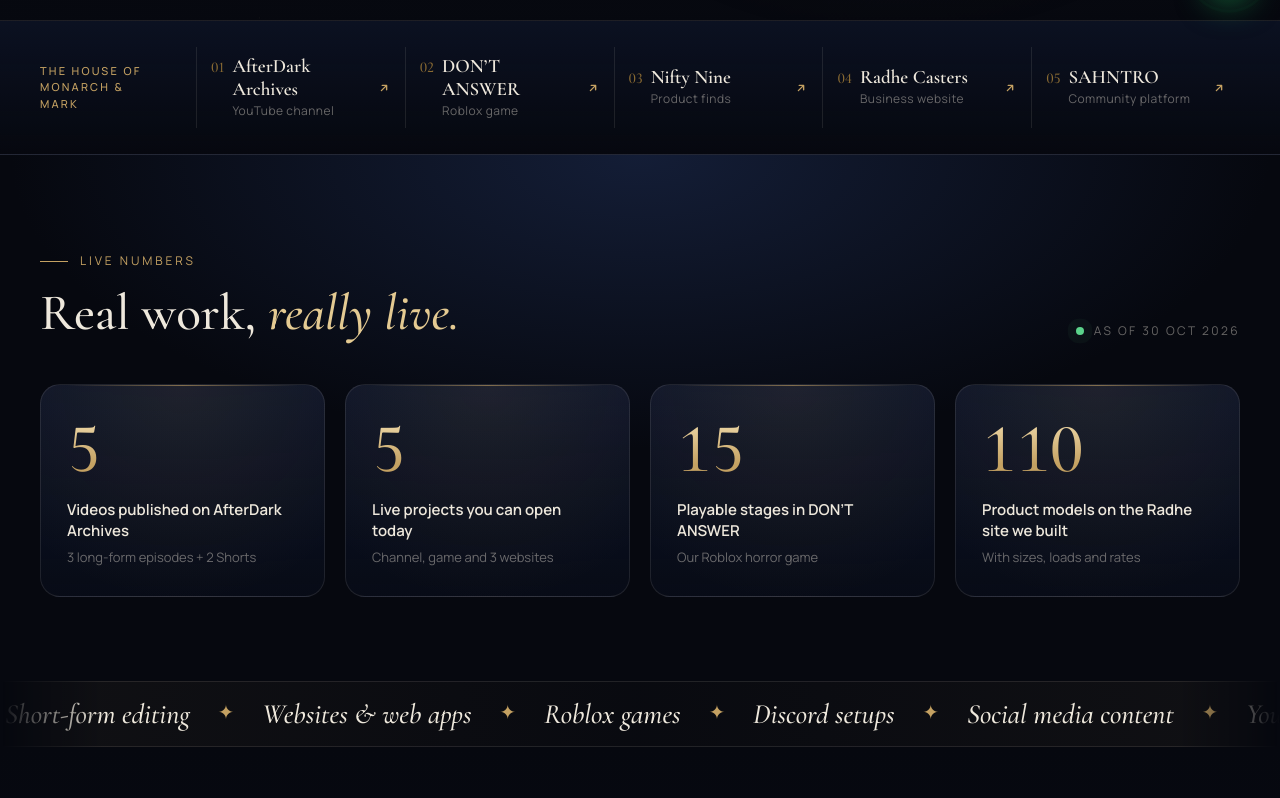
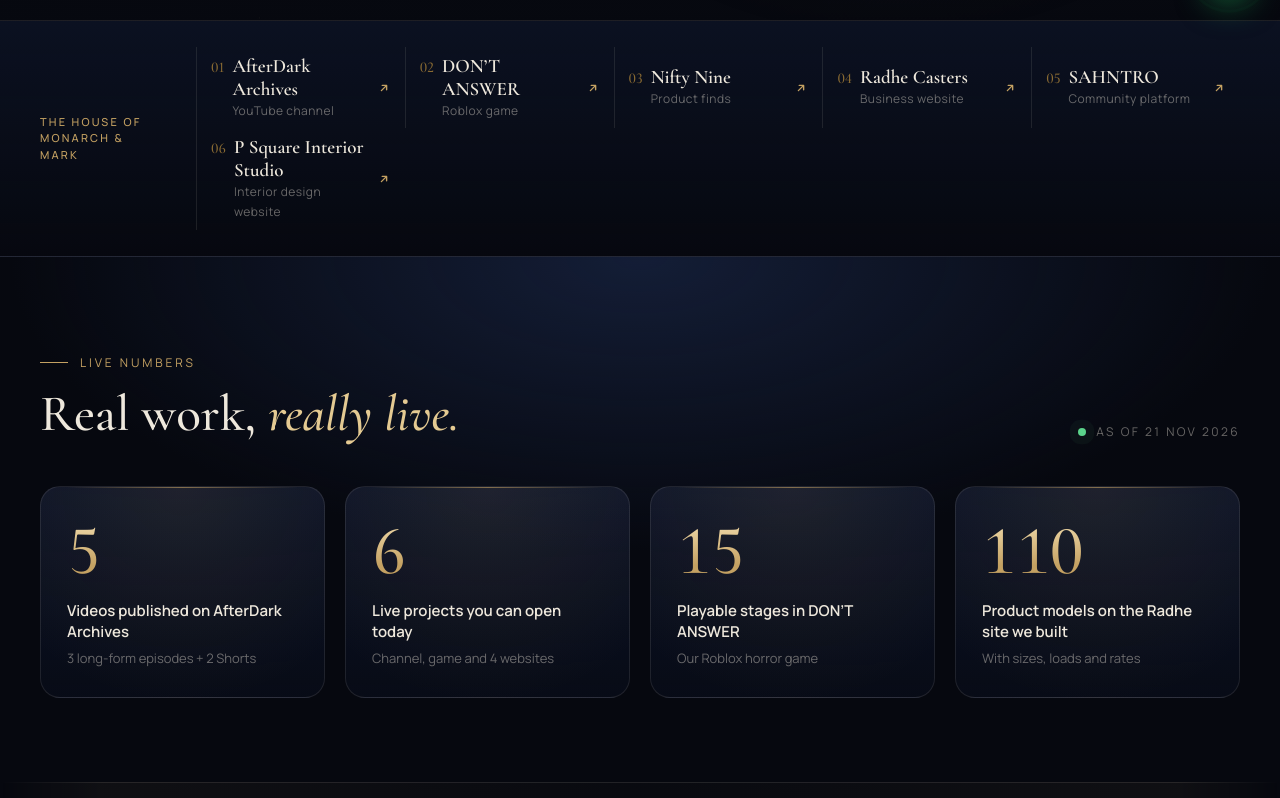
Before and after one commit to sahilpatel5037/monarch-and-mark, a plain HTML site: page index.html in a window 1280 px wide. Shown: the part 780-1578 px from the top of the page. Drawn offline with Linux system fonts and the light colour scheme; animation ran at ten frames a second.

Commit message:
Add P Square Interior Studio to house list, work grid and footer; update live-projects stat

```diff
--- a/index.html
+++ b/index.html
@@ -116,6 +116,7 @@
       <li><a href="https://niftynine.sites.tab.bot/" target="_blank" rel="noopener"><span class="hn">03</span><span class="ht">Nifty Nine</span><span class="hk">Product finds</span><svg class="ar" viewBox="0 0 16 16" aria-hidden="true"><path d="M5 11 11 5M6 5h5v5" fill="none" stroke="currentColor" stroke-width="1.6" stroke-linecap="round" stroke-linejoin="round"/></svg></a></li>
       <li><a href="https://radhe-casters.vercel.app/" target="_blank" rel="noopener"><span class="hn">04</span><span class="ht">Radhe Casters</span><span class="hk">Business website</span><svg class="ar" viewBox="0 0 16 16" aria-hidden="true"><path d="M5 11 11 5M6 5h5v5" fill="none" stroke="currentColor" stroke-width="1.6" stroke-linecap="round" stroke-linejoin="round"/></svg></a></li>
       <li><a href="https://sahntro.sites.tab.bot/" target="_blank" rel="noopener"><span class="hn">05</span><span class="ht">SAHNTRO</span><span class="hk">Community platform</span><svg class="ar" viewBox="0 0 16 16" aria-hidden="true"><path d="M5 11 11 5M6 5h5v5" fill="none" stroke="currentColor" stroke-width="1.6" stroke-linecap="round" stroke-linejoin="round"/></svg></a></li>
+      <li><a href="https://www.psquareinteriorstudio.in/" target="_blank" rel="noopener"><span class="hn">06</span><span class="ht">P Square Interior Studio</span><span class="hk">Interior design website</span><svg class="ar" viewBox="0 0 16 16" aria-hidden="true"><path d="M5 11 11 5M6 5h5v5" fill="none" stroke="currentColor" stroke-width="1.6" stroke-linecap="round" stroke-linejoin="round"/></svg></a></li>
     </ul>
   </div>
 </section>
@@ -125,11 +126,11 @@
     <header class="stats-head reveal">
       <p class="kicker">Live numbers</p>
       <h2 id="stats-title">Real work, <em>really live.</em></h2>
-      <p class="stats-asof">As of 30 Oct 2026</p>
+      <p class="stats-asof">As of 21 Nov 2026</p>
     </header>
     <ul class="stat-grid">
       <li class="stat reveal"><span class="stat-n" data-count="5">5</span><span class="stat-l">Videos published on AfterDark Archives</span><span class="stat-s">3 long-form episodes + 2 Shorts</span></li>
-      <li class="stat reveal"><span class="stat-n" data-count="5">5</span><span class="stat-l">Live projects you can open today</span><span class="stat-s">Channel, game and 3 websites</span></li>
+      <li class="stat reveal"><span class="stat-n" data-count="6">6</span><span class="stat-l">Live projects you can open today</span><span class="stat-s">Channel, game and 4 websites</span></li>
       <li class="stat reveal"><span class="stat-n" data-count="15">15</span><span class="stat-l">Playable stages in DON&rsquo;T ANSWER</span><span class="stat-s">Our Roblox horror game</span></li>
       <li class="stat reveal"><span class="stat-n" data-count="110">110</span><span class="stat-l">Product models on the Radhe site we built</span><span class="stat-s">With sizes, loads and rates</span></li>
     </ul>
@@ -242,6 +243,19 @@
           <h3 id="sa-title">SAHNTRO</h3>
           <p>A home for a truck-sim driving community: convoys, events, driver profiles and virtual trucking companies in one place, with one-tap Steam sign-in.</p>
           <div class="links"><a class="lk lk-gold" href="https://sahntro.sites.tab.bot/" target="_blank" rel="noopener">Visit SAHNTRO<svg class="ar" viewBox="0 0 16 16" aria-hidden="true"><path d="M5 11 11 5M6 5h5v5" fill="none" stroke="currentColor" stroke-width="1.6" stroke-linecap="round" stroke-linejoin="round"/></svg></a></div>
+        </div>
+      </article>
+
+      <article class="card reveal" aria-labelledby="ps-title">
+        <a class="media" href="https://www.psquareinteriorstudio.in/" target="_blank" rel="noopener" aria-label="Visit the P Square Interior Studio website">
+          <img src="assets/work/psquare.jpg" alt="Screenshot of the P Square Interior Studio home page" width="1200" height="750" loading="lazy">
+          <span class="media-tag">Website</span>
+        </a>
+        <div class="card-body">
+          <p class="tag">Interior design website</p>
+          <h3 id="ps-title">P Square Interior Studio</h3>
+          <p>A website for a Gandhinagar interior design studio: a project gallery with video walkthroughs, a find-your-style selector, and the studio's process and team, built to turn visitors into site-visit bookings.</p>
+          <div class="links"><a class="lk lk-gold" href="https://www.psquareinteriorstudio.in/" target="_blank" rel="noopener">Visit the site<svg class="ar" viewBox="0 0 16 16" aria-hidden="true"><path d="M5 11 11 5M6 5h5v5" fill="none" stroke="currentColor" stroke-width="1.6" stroke-linecap="round" stroke-linejoin="round"/></svg></a></div>
         </div>
       </article>
     </div>
@@ -470,7 +484,7 @@
     </nav>
     <nav class="foot-col" aria-label="Our work">
       <h2>Our work</h2>
-      <a href="https://afterdark-archives.sites.tab.bot/" target="_blank" rel="noopener">AfterDark Archives</a><a href="https://www.roblox.com/games/91110462194238" target="_blank" rel="noopener">DON&rsquo;T ANSWER</a><a href="https://niftynine.sites.tab.bot/" target="_blank" rel="noopener">Nifty Nine</a><a href="https://radhe-casters.vercel.app/" target="_blank" rel="noopener">Radhe Casters</a><a href="https://sahntro.sites.tab.bot/" target="_blank" rel="noopener">SAHNTRO</a>
+      <a href="https://afterdark-archives.sites.tab.bot/" target="_blank" rel="noopener">AfterDark Archives</a><a href="https://www.roblox.com/games/91110462194238" target="_blank" rel="noopener">DON&rsquo;T ANSWER</a><a href="https://niftynine.sites.tab.bot/" target="_blank" rel="noopener">Nifty Nine</a><a href="https://radhe-casters.vercel.app/" target="_blank" rel="noopener">Radhe Casters</a><a href="https://sahntro.sites.tab.bot/" target="_blank" rel="noopener">SAHNTRO</a><a href="https://www.psquareinteriorstudio.in/" target="_blank" rel="noopener">P Square Interior Studio</a>
     </nav>
     <nav class="foot-col" aria-label="Contact">
       <h2>Contact</h2>
```
Also changed, not shown: assets/work/psquare.jpg (added).
